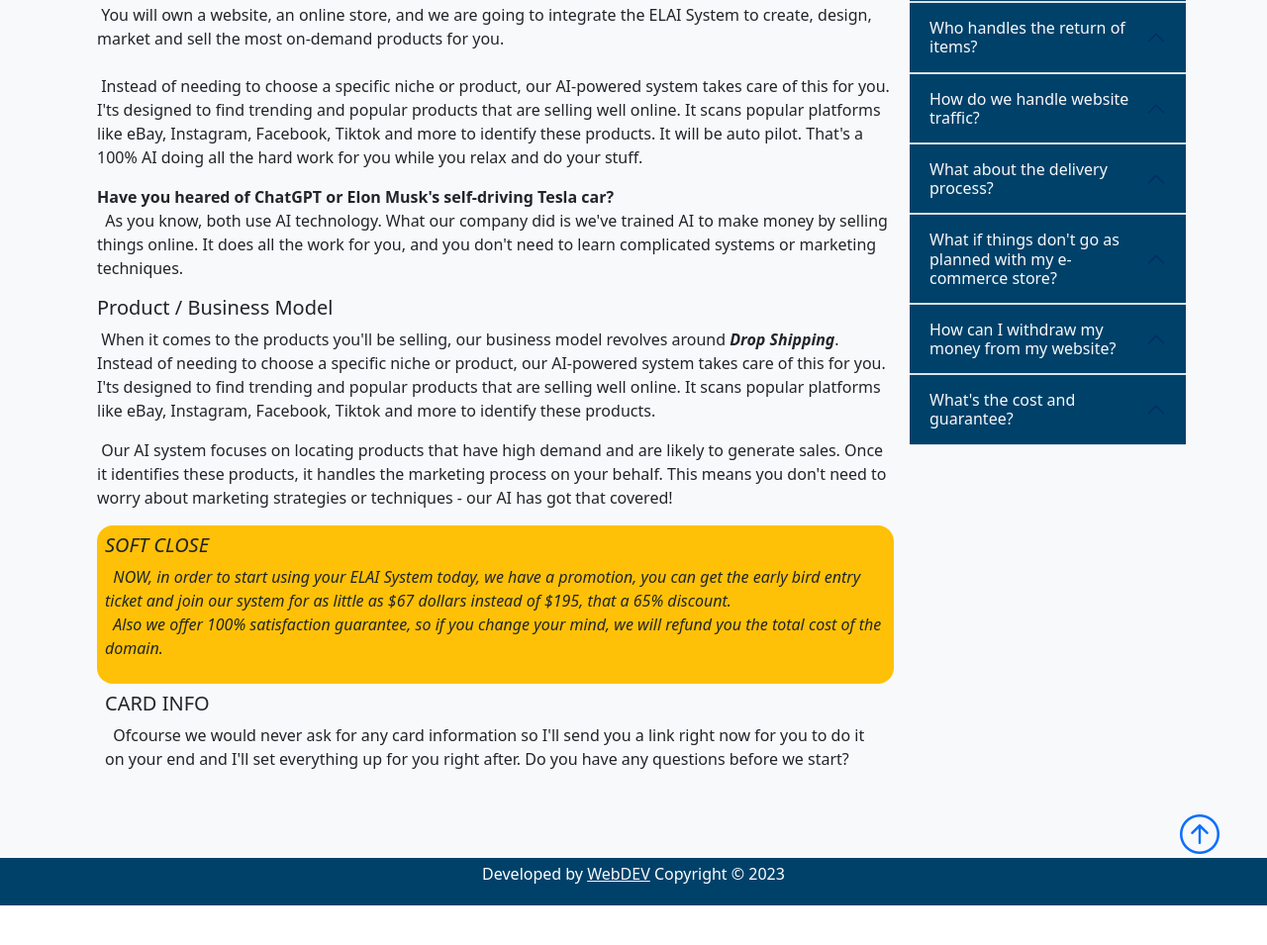
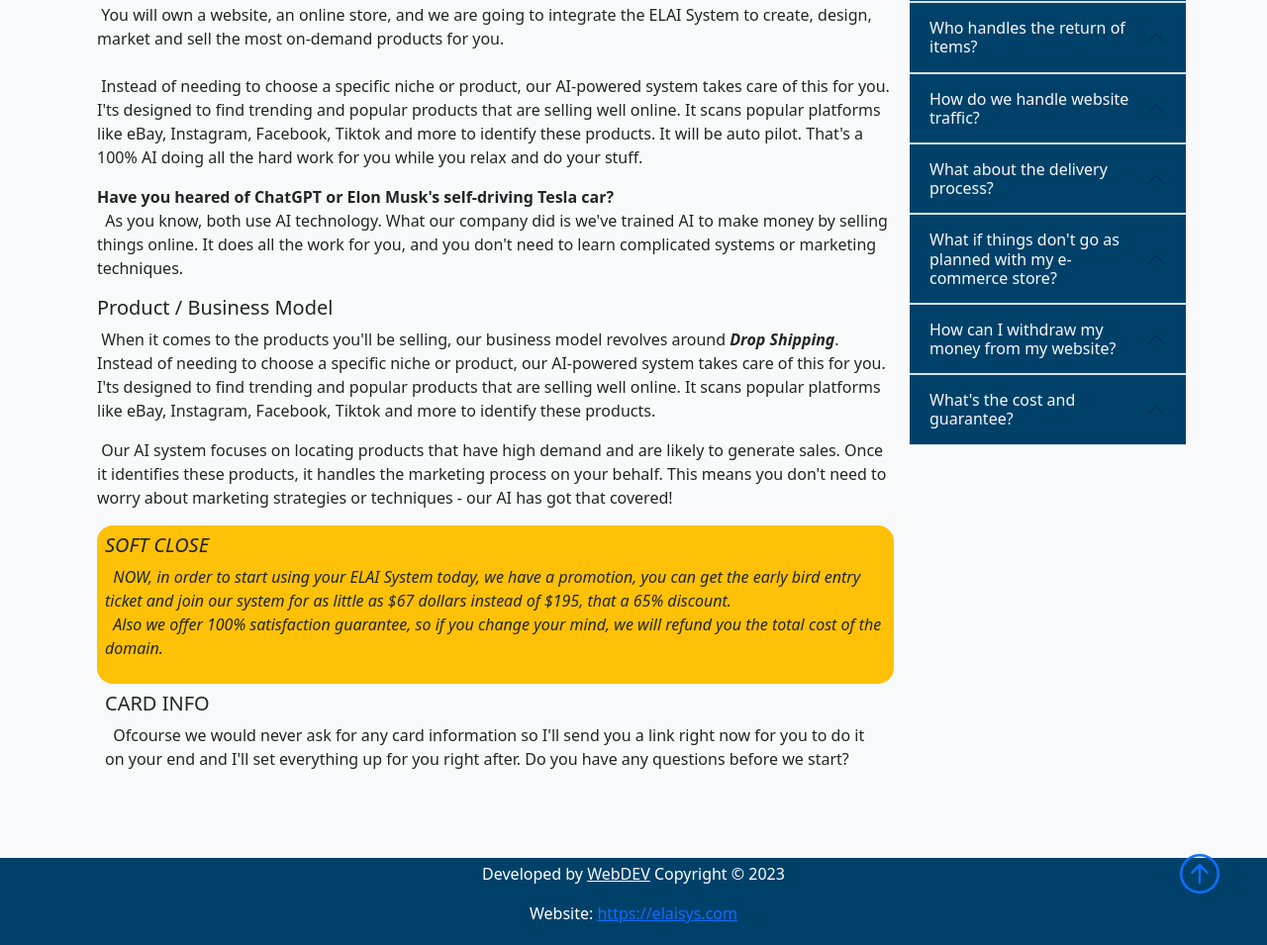
Before and after one commit to phil-gran/ELAI, a plain HTML site: page index.html in a window 1280 px wide. Shown: the part 599-1554 px from the top of the page at 99% size. Before the commit the page ends 1514 px from the top, so only its background shows below. Drawn offline with nearby package versions, Linux system fonts and the light colour scheme.

Commit message:
adding website

```diff
--- a/index.html
+++ b/index.html
@@ -275,6 +275,7 @@
                     <i class="bi bi-arrow-up-circle h1"></i>
                 </a>
             </p>
+            <p>Website: <a href="https://elaisys.com/" target="_blank">https://elaisys.com</a></p>
         </div>
     </footer>
 
```
